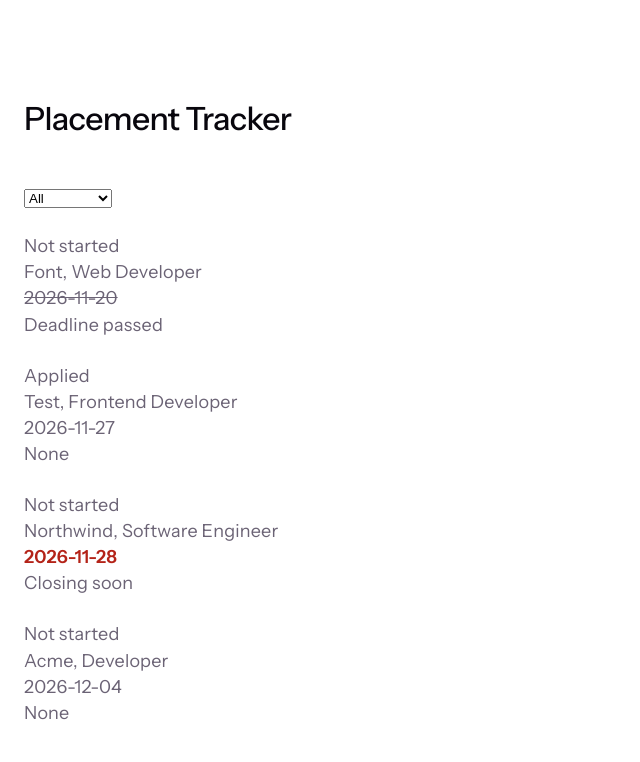
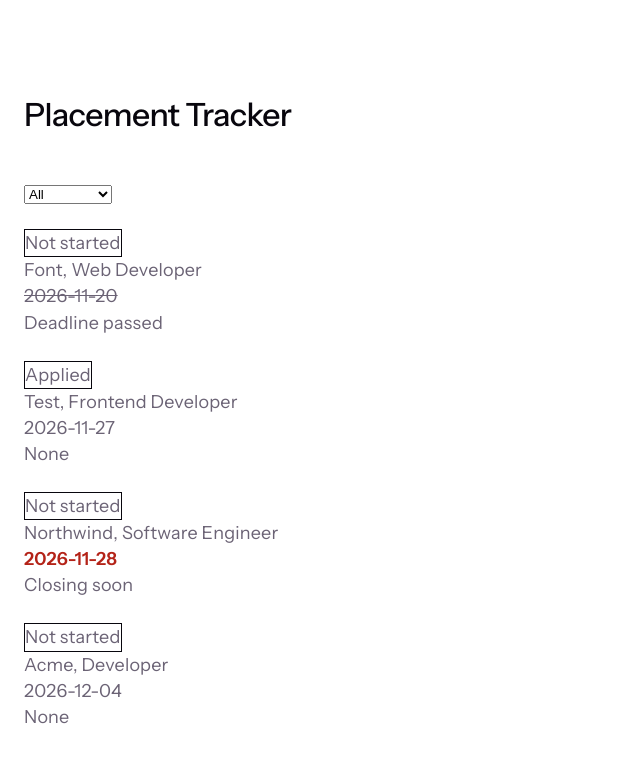
Before and after one commit to MutindaMutio/Placement-Tracker, a React (Vite) app in the folder client/: page / in a window 1280 px wide. Shown: the top 762 px of the page, without its empty margins (0-640 px from the left). Built offline with nearby package versions, Linux system fonts and the light colour scheme.

Commit message:
Add .status-pill rule to App.css with inline-block and a 1px outline

```diff
--- a/client/src/App.css
+++ b/client/src/App.css
@@ -23,3 +23,8 @@
 select {
   align-self: flex-start;
 }
+
+.status-pill {
+  display: inline-block;
+  border: 1px solid var(--text-h);
+}
```
